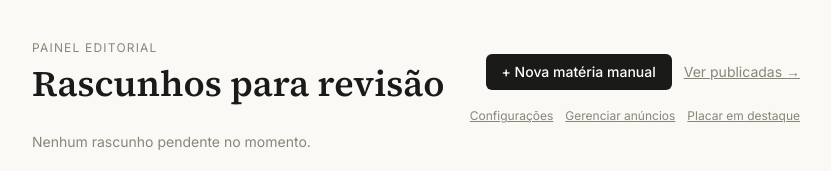
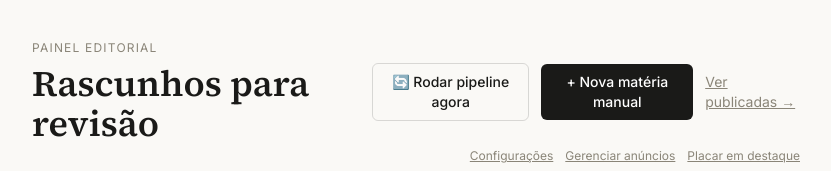
Before and after one commit to RdEngenharia/Jornal-Fato-em-Foco, a Next.js app: page /admin in a window 1280 px wide. Shown: the top 171 px of the page, without its empty margins (224-1055 px from the left). Built offline with nearby package versions, Linux system fonts and the light colour scheme; no server answers; the database is empty.

Commit message:
Adiciona botao para disparar pipeline remotamente via GitHub Actions

```diff
--- a/app/admin/page.tsx
+++ b/app/admin/page.tsx
@@ -2,6 +2,7 @@ import Link from "next/link";
 import { getPendingArticles } from "@/lib/db";
 import ReliabilityBadge from "@/components/ReliabilityBadge";
 import AudioUploadCard from "@/components/AudioUploadCard";
+import RunPipelineButton from "@/components/RunPipelineButton";
 import { cleanupOldDraftsAction, createManualDraftAction } from "./actions";
 
 export const dynamic = "force-dynamic";
@@ -26,6 +27,7 @@ export default async function AdminHome({
             </h1>
           </div>
           <div className="flex items-center gap-3">
+            <RunPipelineButton />
             <form action={createManualDraftAction}>
               <button
                 type="submit"
--- /dev/null
+++ b/app/api/run-pipeline/route.ts
@@ -0,0 +1,46 @@
+import { NextResponse } from "next/server";
+
+const GITHUB_OWNER = "RdEngenharia";
+const GITHUB_REPO = "Jornal-Fato-em-Foco";
+const WORKFLOW_FILE = "pipeline.yml";
+
+export async function POST() {
+  const token = process.env.GITHUB_DISPATCH_TOKEN;
+
+  if (!token) {
+    return NextResponse.json(
+      { error: "GITHUB_DISPATCH_TOKEN não configurado no servidor." },
+      { status: 500 }
+    );
+  }
+
+  try {
+    const res = await fetch(
+      `https://api.github.com/repos/${GITHUB_OWNER}/${GITHUB_REPO}/actions/workflows/${WORKFLOW_FILE}/dispatches`,
+      {
+        method: "POST",
+        headers: {
+          Accept: "application/vnd.github+json",
+          Authorization: `Bearer ${token}`,
+          "X-GitHub-Api-Version": "2022-11-28",
+        },
+        body: JSON.stringify({ ref: "main" }),
+      }
+    );
+
+    if (res.status === 204) {
+      return NextResponse.json({ ok: true });
+    }
+
+    const errorText = await res.text();
+    return NextResponse.json(
+      { error: `GitHub retornou erro: ${res.status} ${errorText}` },
+      { status: 502 }
+    );
+  } catch (err) {
+    return NextResponse.json(
+      { error: err instanceof Error ? err.message : "Erro desconhecido." },
+      { status: 500 }
+    );
+  }
+}
--- /dev/null
+++ b/components/RunPipelineButton.tsx
@@ -0,0 +1,47 @@
+"use client";
+
+import { useState } from "react";
+
+export default function RunPipelineButton() {
+  const [status, setStatus] = useState<"idle" | "loading" | "success" | "error">("idle");
+  const [errorMessage, setErrorMessage] = useState<string | null>(null);
+
+  async function handleClick() {
+    setStatus("loading");
+    setErrorMessage(null);
+
+    try {
+      const res = await fetch("/api/run-pipeline", { method: "POST" });
+      const data = await res.json();
+
+      if (!res.ok) throw new Error(data.error ?? "Falha ao disparar o pipeline.");
+
+      setStatus("success");
+      setTimeout(() => setStatus("idle"), 4000);
+    } catch (err) {
+      setStatus("error");
+      setErrorMessage(err instanceof Error ? err.message : "Erro desconhecido.");
+    }
+  }
+
+  return (
+    <div>
+      <button
+        type="button"
+        onClick={handleClick}
+        disabled={status === "loading"}
+        className="font-sans text-sm font-medium border border-ink/15 text-ink px-4 py-2 rounded-md hover:bg-ink/5 transition-colors disabled:opacity-50"
+      >
+        {status === "loading" ? "Disparando..." : "🔄 Rodar pipeline agora"}
+      </button>
+      {status === "success" && (
+        <p className="font-sans text-xs text-sage mt-1.5">
+          Pipeline disparado! Os novos rascunhos aparecem aqui em 1-2 minutos.
+        </p>
+      )}
+      {status === "error" && (
+        <p className="font-sans text-xs text-terracotta-dark mt-1.5">{errorMessage}</p>
+      )}
+    </div>
+  );
+}
```
